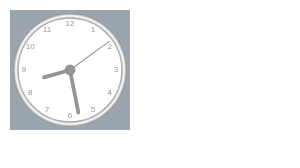
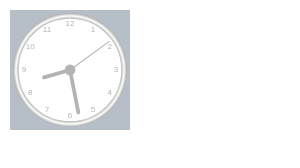
Before and after one commit to xwizard102/electron-clock, an Electron app: page index.html in a window 300 px wide. Drawn offline with Linux system fonts and the light colour scheme.

Commit message:
Changed Opacity

```diff
--- a/index.html
+++ b/index.html
@@ -36,7 +36,7 @@
         <div class="close" style="position:absolute; right:5px; top:0px;" onclick="app.quit();">
             <div style="margin-left:5px; margin-top:-2px;">&times;</div>
         </div>
-        <canvas id="canvas" width="120" height="120" style="-webkit-app-region: drag; border: solid white 2px; background-color:#708090; opacity:0.7;"/>
+        <canvas id="canvas" width="120" height="120" style="-webkit-app-region: drag; border: solid white 2px; background-color:#708090; opacity:0.5;"/>
       </div>
   </body>
 
```
